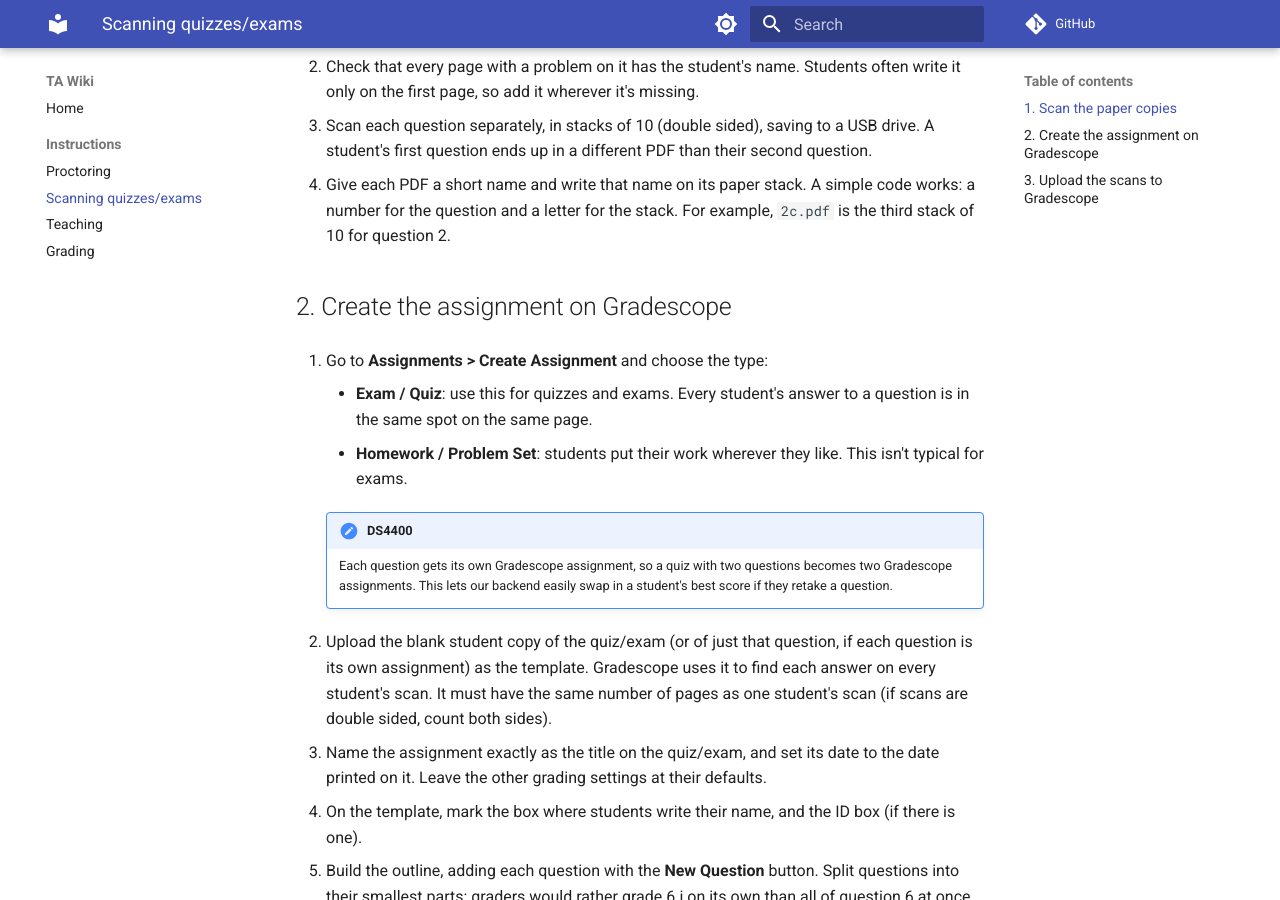
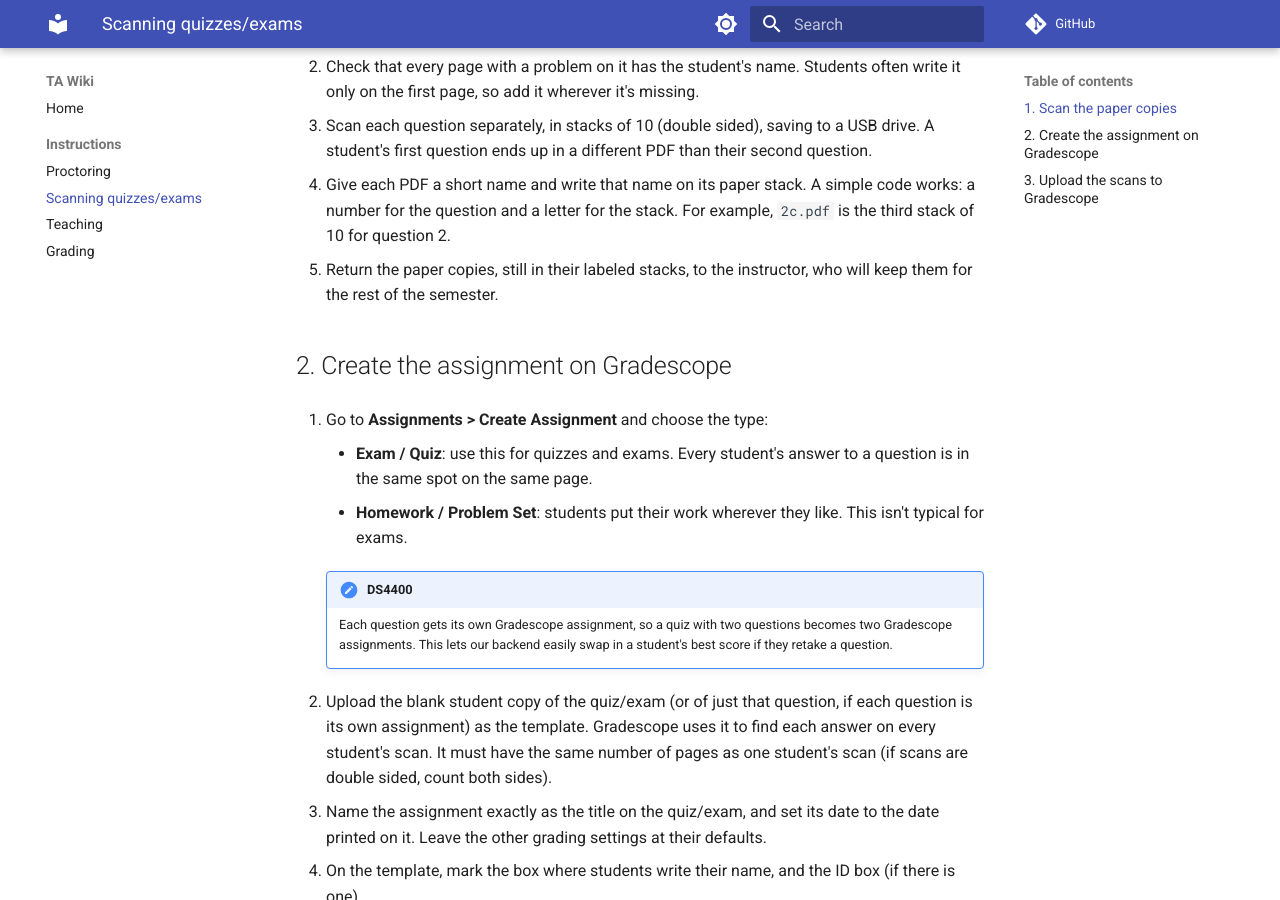
Before and after one commit to matthigger/wiki_ta, an MkDocs documentation site: the page built from docs/instructions/scanning.md, in a window 1280 px wide and 900 px high, scrolled down 353 px. Built offline with MkDocs 1.6.1 and Material for MkDocs 9.7.7, drawn with Linux system fonts in a browser that asks for light colours; comment, search, counter and statistics services are not loaded.

Commit message:
Add step to return scanned paper copies to the instructor
Co-Authored-By: Claude Opus 5.5 (1M context) <noreply@anthropic.com>

```diff
--- a/docs/instructions/scanning.md
+++ b/docs/instructions/scanning.md
@@ -14,6 +14,7 @@ Please forgive how specific these steps are; each one comes from chasing missing
 4. Give each PDF a short name and write that name on its paper stack.
    A simple code works: a number for the question and a letter for the stack.
    For example, `2c.pdf` is the third stack of 10 for question 2.
+5. Return the paper copies, still in their labeled stacks, to the instructor, who will keep them for the rest of the semester.
 
 ## 2. Create the assignment on Gradescope
 
```
